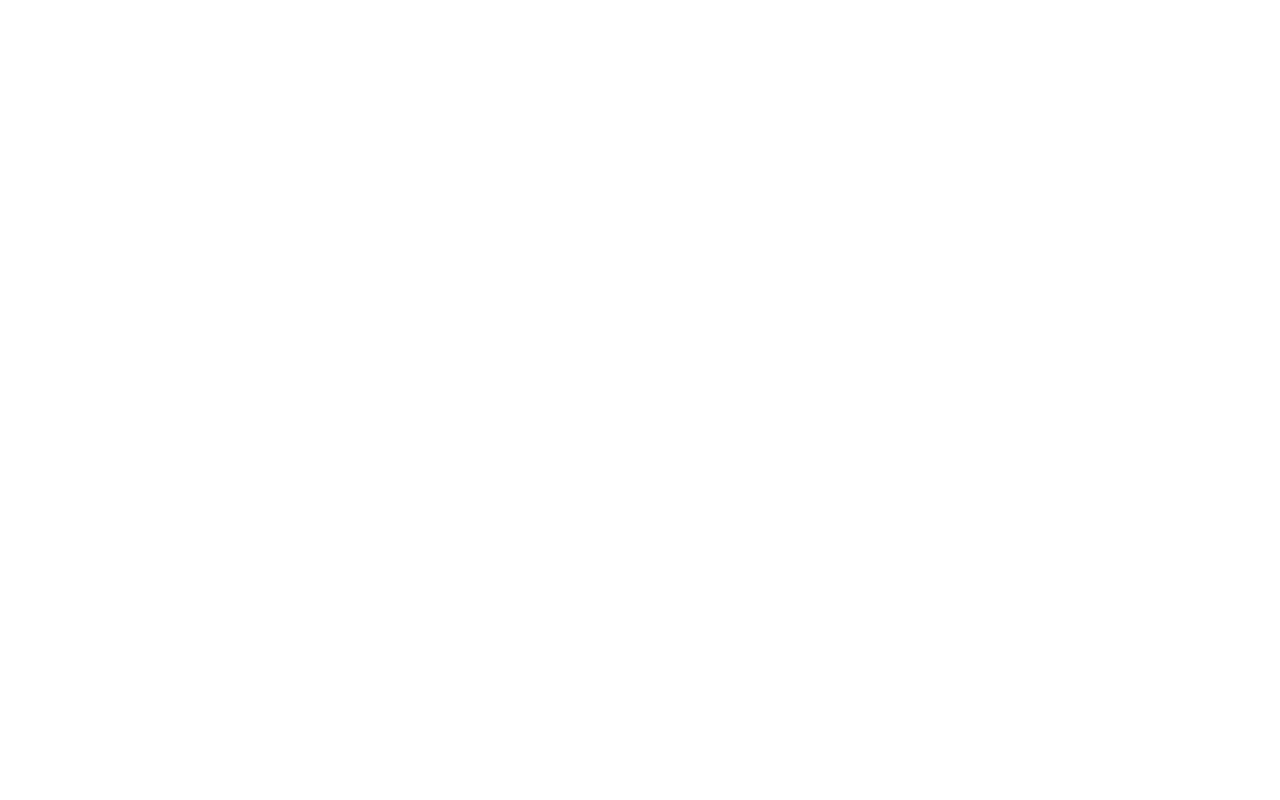
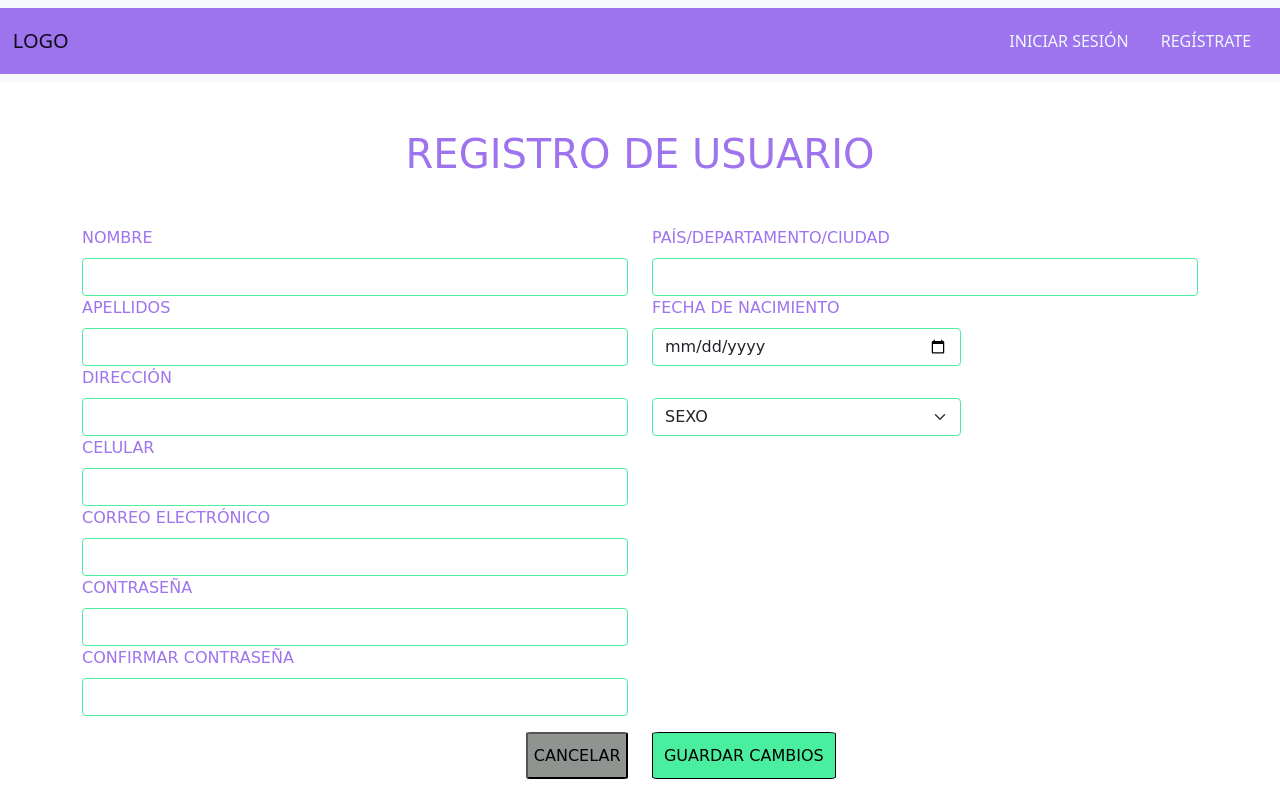
Before and after one commit to KoriAntunez/Portal-Empleo-Web, a plain HTML site: page portal_Empleo/registro.html in a window 1280 px wide. Drawn offline with Linux system fonts and the light colour scheme.

Commit message:
modificacion

```diff
--- a/portal_Empleo/css/estilos.css
+++ b/portal_Empleo/css/estilos.css
@@ -27,7 +27,7 @@
 }
 .btn1{
     background-color: #8f9491;
-    padding: 2%;
+    padding: 1%;
     border-color: black;
     color: rgb(0, 0, 0);
     border-radius: 4%;
@@ -38,3 +38,9 @@
     color:#9e73ee
 
 }
+.form-control{
+    border:1px solid#49ef9e
+}
+.bor{
+    border:1px solid#000000
+}
--- a/portal_Empleo/iniciar_sesion.html
+++ b/portal_Empleo/iniciar_sesion.html
@@ -0,0 +1,34 @@
+<html>
+<head>
+<meta charset="utf-8" />
+<title>portal empleo</title>
+<link type="text/css" rel="stylesheet" href="css/bootstrap.min.css" />
+<link type="text/css" rel="stylesheet" href="css/estilos.css" />
+</head>
+
+<body>
+
+    <nav class="navbar navbar-expand-lg navbar-light bg-light ">
+        <div class="container-fluid" >
+          <a class="navbar-brand" href="#">LOGO</a>
+            <ul class="nav justify-content-end">
+                <li class="nav-item">
+                  <a class="nav-link" href="#">INICIAR SESIÓN</a>
+                </li>
+                <li class="nav-item">
+                  <a class="nav-link" href="#">REGISTRATE</a>
+                </li>
+              </ul>
+        </div>
+      </nav>
+<div class="d-flex flex-column  ">
+    <div class="p-2 mt-5 letra align-self-center"><h1>Iniciar Sesión</h1></div>
+    <div class=" p-2 col-5 align-self-center ">  <input type="text " class="texto form-control " placeholder="CORREO ELECTRÓNICO" aria-label="CORREO ELECTRÓNICO " ></div>
+    <div class="p-2 col-5 align-self-center"><input  type="password" name="password" id="password" class="texto form-control" placeholder="CONTRASEÑA" aria-label="CONTRASEÑA" ></div>
+    <div class="boton p-2  col-6 align-self-center"><button type="submit" class="btn btn-primary form-control bor" >INICIAR SESION</button></div>
+    <div class="align-self-center "><label >¿No tiene una cuenta?</label><a class="letra" style="text-decoration:none" href="#">cree una</a></div>
+</div>
+
+</body>
+
+</html>
--- a/portal_Empleo/registro.html
+++ b/portal_Empleo/registro.html
@@ -0,0 +1,60 @@
+<html>
+<head>
+<meta charset="utf-8" />
+<title>portal empleo</title>
+<link type="text/css" rel="stylesheet" href="css/bootstrap.min.css" />
+<link type="text/css" rel="stylesheet" href="css/estilos.css" />
+</head>
+
+<body>
+
+    <nav class="navbar navbar-expand-lg navbar-light bg-light ">
+        <div class="container-fluid" >
+          <a class="navbar-brand" href="#">LOGO</a>
+            <ul class="nav justify-content-end">
+                <li class="nav-item">
+                  <a class="nav-link" href="#">INICIAR SESIÓN</a>
+                </li>
+                <li class="nav-item">
+                  <a class="nav-link" href="#">REGÍSTRATE</a>
+                </li>
+              </ul>
+        </div>
+      </nav>
+     <div class="container">
+         <h1 class="text-center my-5 letra">REGISTRO DE USUARIO</h1>
+         <div class="row justify-content-center letras" >
+             <div class="col-6">
+             <div class="row row-cols-1">
+                 <div class="col"><label for="disabledTextInput" class="form-label">NOMBRE</label><input type="text" id="disabledTextInput" class="form-control"></div>
+                 <div class="col"><label for="disabledTextInput" class="form-label"> APELLIDOS</label><input type="text" id="disabledTextInput" class="form-control" ></div>
+                 <div class="col"><label for="disabledTextInput" class="form-label">DIRECCIÓN</label><input type="text" id="disabledTextInput" class="form-control" ></div>
+                 <div class="col"><label for="disabledTextInput" class="form-label">CELULAR</label><input type="text" id="disabledTextInput" class="form-control" ></div>
+                 <div class="col"><label for="disabledTextInput" class="form-label">CORREO ELECTRÓNICO</label><input type="text" id="disabledTextInput" class="form-control" ></div>
+                 <div class="col"><label for="disabledTextInput" class="form-label">CONTRASEÑA</label><input type="text" id="disabledTextInput" class="form-control" ></div>
+                 <div class="col"><label for="disabledTextInput" class="form-label">CONFIRMAR CONTRASEÑA</label><input type="text" id="disabledTextInput" class="form-control" ></div>
+
+                </div></div>
+             <div class="col-6">
+             <div class="row row-cols-1">
+                <div class="col"><label for="disabledTextInput" class="form-label">PAÍS/DEPARTAMENTO/CIUDAD</label>  <input type="text" id="disabledTextInput" class="form-control"></div>
+                <div class="col-7"><label for="disabledTextInput" class="form-label">FECHA DE NACIMIENTO</label>
+                    <input class="form-control " type="date" id="start" name="trip-start"
+                     value="dd-mm-aaaa"
+                     min="01-01-1940" ></div>
+                <div class="col-7"> <label for="disabledTextInput" class="form-label"></label>
+                    <select class="form-select  form-control mt-4 ">
+                      <option selected>SEXO</option>
+                      <option value="1">MÁSCULINO</option>
+                      <option value="2">FEMENINO</option>
+                    </select></div>
+            </div></div>
+            <div class="col my-3">
+              <div class="row">
+                  <div class="col-6 d-flex justify-content-end"><button type="submit" class="btn1 btn-secondary " >CANCELAR</button></div>
+                  <div class="col-6"><button type="submit" class="btn btn-primary " >GUARDAR CAMBIOS</button>
+              </div>
+            </div>
+         </div>
+
+     </div></div>
```
